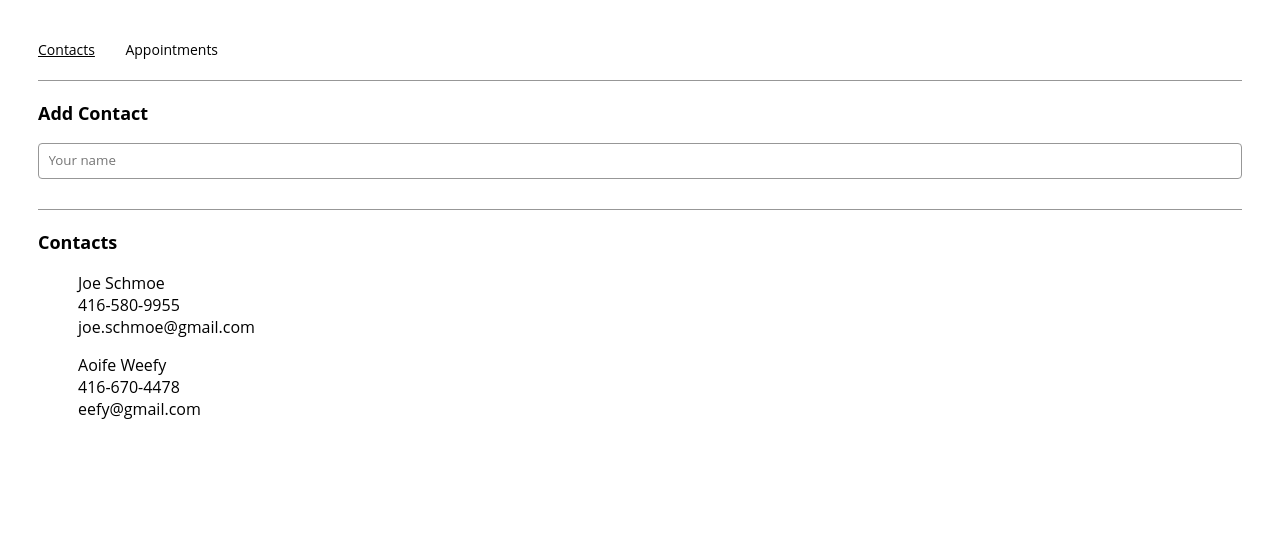
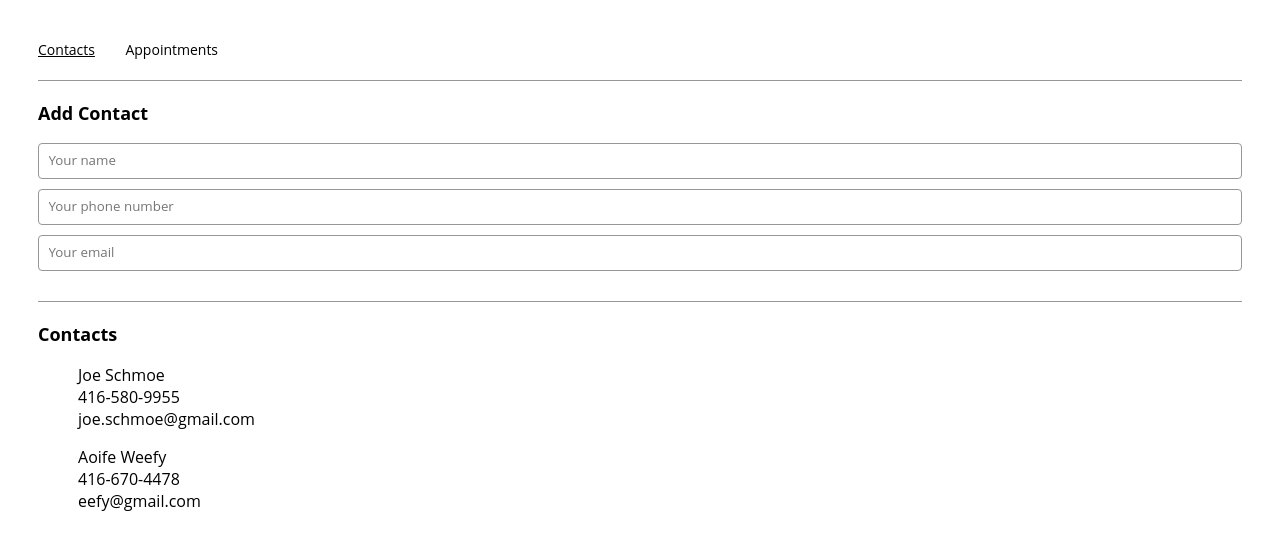
Before and after one commit to Jamesllllllllll/Appointment-Planner, a React (Create React App) app: page /contacts in a window 1280 px wide. Shown: the top 550 px of the page. Built offline with nearby package versions, Linux system fonts and the light colour scheme.

Commit message:
Handlers for form fields, addContact, clear/submit

```diff
--- a/src/containers/contactsPage/ContactsPage.js
+++ b/src/containers/contactsPage/ContactsPage.js
@@ -3,11 +3,10 @@ import React, { useState, useEffect } from "react";
 import { ContactForm } from "../../components/contactForm/ContactForm";
 import { TileList } from "../../components/tileList/TileList";
 
-
 export const ContactsPage = (props) => {
-  const [ contactName, setContactName ] = useState("");
-  const [ contactPhone, setContactPhone ] = useState("");
-  const [ contactEmail, setContactEmail ] = useState("");
+  const [contactName, setContactName] = useState("");
+  const [contactPhone, setContactPhone] = useState("");
+  const [contactEmail, setContactEmail] = useState("");
 
   const { contacts, addContact } = props;
   /*
@@ -17,10 +16,19 @@ export const ContactsPage = (props) => {
 
   const handleSubmit = (e) => {
     e.preventDefault();
-    let newName = (e.target.value);
+    let newName = e.target.value;
     if (!contacts.find(newName)) {
       // Add to contacts list
-
+      const newContact = {
+        /* id: --create generateId() */
+        name: contactName,
+        phone: contactPhone,
+        email: contactEmail,
+      };
+      addContact(newContact);
+      setContactName(""); // can I set all on one line?
+      setContactPhone("");
+      setContactPhone("");
     }
     /*
     Add contact info and clear data
@@ -28,13 +36,20 @@ export const ContactsPage = (props) => {
     */
   };
 
-
   const handleNameChange = (e) => {
-    let newName = (e.target.value);
+    let newName = e.target.value;
     if (contacts.find(newName)) {
-      console.log('Name is a duplicate');
+      console.log("Name is a duplicate");
     }
     setContactName(newName);
+  };
+
+  const handlePhoneChange = (e) => {
+    setContactPhone(e.target.value);
+  };
+
+  const handleEmailChange = (e) => {
+    setContactEmail(e.target.value);
   };
 
   /*
@@ -46,13 +61,29 @@ export const ContactsPage = (props) => {
     <div>
       <section>
         <h2>Add Contact</h2>
+        <ContactForm />
         {/* I think add <ContactForm /> instead of form here */}
         <form className="AddContactForm" onSubmit={handleSubmit}>
-          <input value={contactName}
-          onChange={handleNameChange}
-          type="text"
-          aria-label="Your name"
-          placeholder="Your name"
+          <input
+            value={contactName}
+            onChange={handleNameChange}
+            type="text"
+            aria-label="Your name"
+            placeholder="Your name"
+          />
+          <input
+            value={contactPhone}
+            onChange={handlePhoneChange}
+            type="number"
+            aria-label="Your phone number"
+            placeholder="Your phone number"
+          />
+          <input
+            value={contactEmail}
+            onChange={handleEmailChange}
+            type="email"
+            aria-label="Your email"
+            placeholder="Your email"
           />
         </form>
       </section>
@@ -61,7 +92,12 @@ export const ContactsPage = (props) => {
         <h2>Contacts</h2>
         <ul>
           {contacts.map((contact) => (
-            <TileList key={contact.contactId} contactName={contact.name} contactPhone={contact.phone} contactEmail={contact.email} />
+            <TileList
+              key={contact.contactId}
+              contactName={contact.name}
+              contactPhone={contact.phone}
+              contactEmail={contact.email}
+            />
           ))}
         </ul>
       </section>
```
